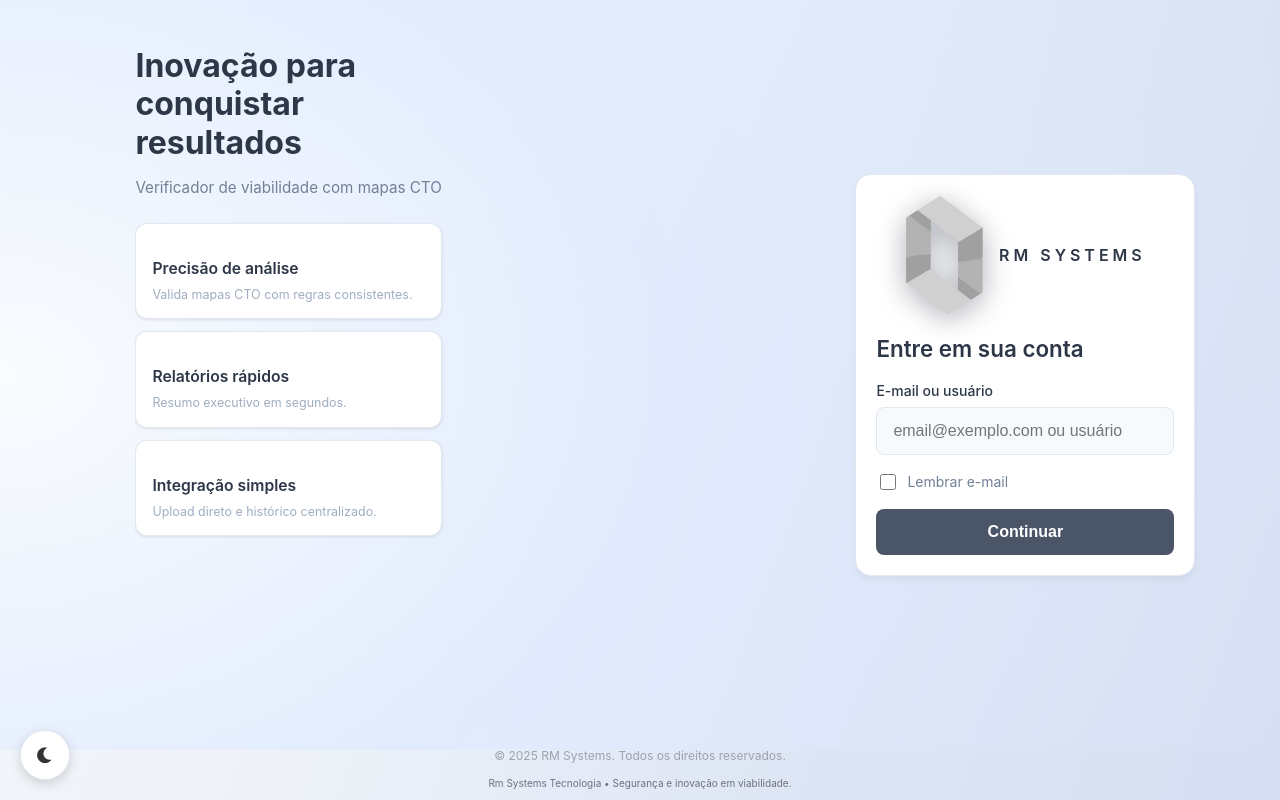
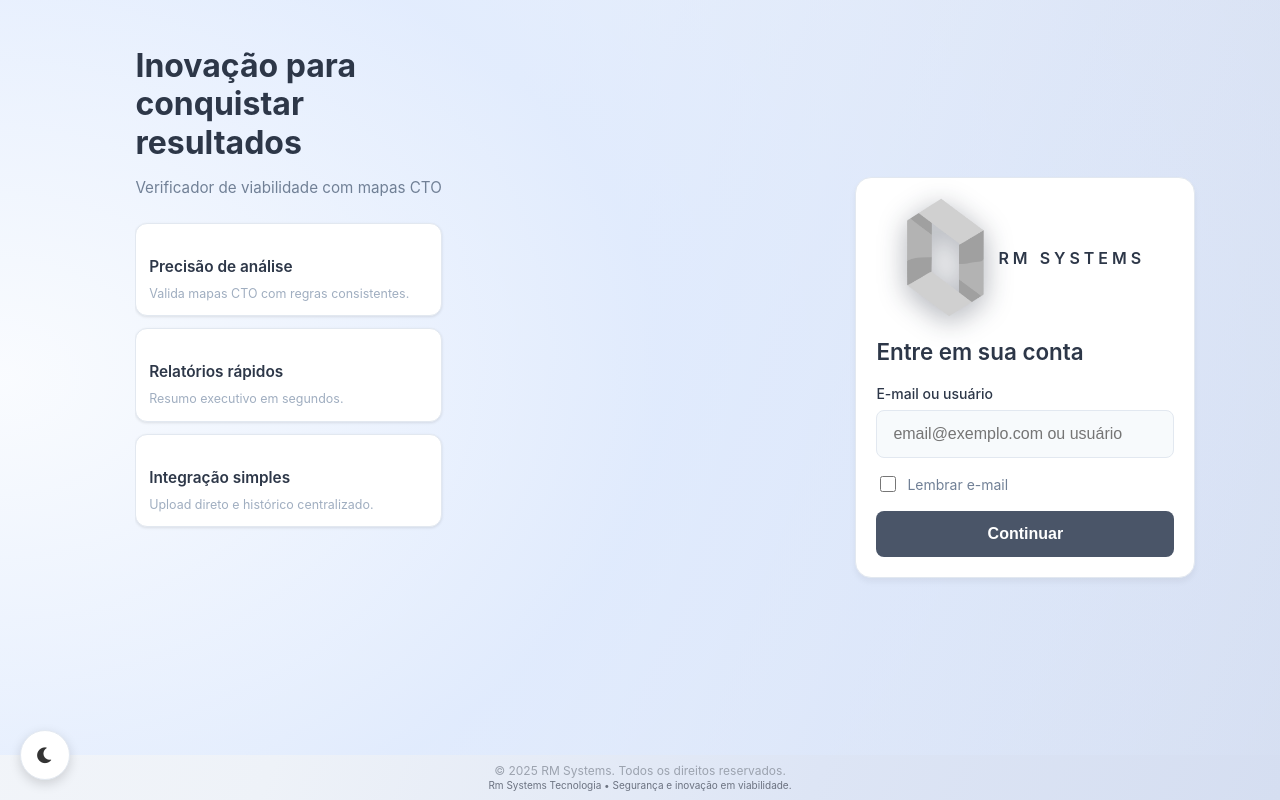
Before and after one commit to castrox-dev/Saas-Verificador-de-Viabilidade, a Django app: page /rm/login/ in a window 1280 px wide. Run offline with Django 5.2, Linux system fonts and the light colour scheme.

Commit message:
Update login.css

```diff
--- a/static/css/login.css
+++ b/static/css/login.css
@@ -102,11 +102,12 @@ body {
   width: 100%;
   flex: 1 1 0;
   min-height: 0;
-  height: calc(100vh - 50px); /* Altura total menos espaço do footer */
+  height: calc(100vh - clamp(45px, 5vh, 50px)); /* Altura total menos espaço do footer */
   overflow: hidden !important;
   position: relative;
-  max-height: calc(100vh - 50px);
+  max-height: calc(100vh - clamp(45px, 5vh, 50px));
   box-sizing: border-box;
+  flex-shrink: 0;
 }
 
 .side-by-side-layout::before {
@@ -194,9 +195,10 @@ body {
   background: var(--img-card-bg);
   border: 1px solid var(--img-card-border);
   border-radius: 12px;
-  padding: 0.875rem 1rem;
+  padding: clamp(0.65rem, 1vw, 0.875rem) clamp(0.75rem, 1vw, 1rem);
   box-shadow: 0 1px 3px rgba(0, 0, 0, 0.1);
   transition: transform 0.2s ease, box-shadow 0.2s ease;
+  flex-shrink: 0;
 }
 
 .compact-feature:hover {
@@ -205,15 +207,16 @@ body {
 }
 
 .compact-feature h4 {
-  font-size: 0.98rem;
+  font-size: clamp(0.85rem, 1.2vw, 0.98rem);
   font-weight: 600;
-  margin-bottom: 0.5rem;
+  margin-bottom: clamp(0.35rem, 0.75vw, 0.5rem);
   color: var(--img-text-primary);
+  line-height: 1.3;
 }
 
 .compact-feature p {
-  font-size: 0.78rem;
-  line-height: 1.5;
+  font-size: clamp(0.7rem, 1vw, 0.78rem);
+  line-height: 1.4;
   color: var(--img-text-light);
   margin: 0;
 }
@@ -250,8 +253,9 @@ body {
   display: flex;
   align-items: center;
   justify-content: center;
-  gap: 0.875rem;
-  margin-bottom: 1.25rem;
+  gap: clamp(0.65rem, 1vw, 0.875rem);
+  margin-bottom: clamp(0.85rem, 1.5vw, 1.25rem);
+  flex-shrink: 0;
 }
 .logo-container .login-logo {
   width: 80px;
@@ -273,17 +277,20 @@ body {
 }
 
 .card-title {
-  font-size: 1.4rem;
+  font-size: clamp(1.2rem, 1.8vw, 1.4rem);
   font-weight: 600;
   color: var(--img-text-primary);
   text-align: left;
-  margin-bottom: 1.25rem;
+  margin-bottom: clamp(0.85rem, 1.5vw, 1.25rem);
+  line-height: 1.3;
+  flex-shrink: 0;
 }
 
 .form {
   display: flex;
   flex-direction: column;
-  gap: 1rem;
+  gap: clamp(0.75rem, 1.2vw, 1rem);
+  flex-shrink: 0;
 }
 
 .form-row {
@@ -402,8 +409,8 @@ body {
 /* === FOOTER === */
 .login-footer {
   text-align: center;
-  padding: 8px 10px;
-  font-size: 12px;
+  padding: clamp(6px, 0.8vh, 8px) clamp(8px, 1vw, 10px);
+  font-size: clamp(10px, 1.2vw, 12px);
   color: #9ca3af;
   background: transparent;
   position: fixed;
@@ -413,47 +420,57 @@ body {
   z-index: 10;
   margin: 0;
   flex-shrink: 0;
-  height: 50px;
+  height: clamp(45px, 5vh, 50px);
+  min-height: clamp(45px, 5vh, 50px);
+  max-height: clamp(45px, 5vh, 50px);
   display: flex;
   flex-direction: column;
   justify-content: center;
   align-items: center;
+  box-sizing: border-box;
 }
 
 .login-footer__meta {
-  margin-top: 2px;
-  font-size: 10px;
+  margin-top: clamp(1px, 0.3vh, 2px);
+  font-size: clamp(9px, 1vw, 10px);
   color: #6b7280;
+  line-height: 1.2;
+}
+
+.login-footer p {
+  margin: 0;
+  padding: 0;
+  line-height: 1.2;
 }
 
 /* === RESPONSIVIDADE === */
 @media (max-width: 1024px) {
   .side-by-side-layout {
-    height: calc(100vh - 50px);
-    max-height: calc(100vh - 50px);
+    height: calc(100vh - clamp(45px, 5vh, 50px));
+    max-height: calc(100vh - clamp(45px, 5vh, 50px));
   }
 
   .info-side {
     flex: 1.2;
-    padding: 1.5rem 1.25rem;
+    padding: clamp(1rem, 1.8vw, 1.5rem) clamp(1rem, 1.5vw, 1.25rem);
   }
 
   .login-side {
     flex: 1;
-    padding: 1.25rem;
+    padding: clamp(1rem, 1.5vw, 1.25rem);
   }
 
   .main-title {
-    font-size: 1.75rem;
-    margin-bottom: 0.65rem;
+    font-size: clamp(1.5rem, 2.5vw, 1.75rem);
+    margin-bottom: clamp(0.5rem, 1vw, 0.65rem);
   }
 
   .main-subtitle {
-    margin-bottom: 1.25rem;
+    margin-bottom: clamp(0.85rem, 1.8vw, 1.25rem);
   }
 
   .compact-feature {
-    padding: 0.8rem 0.9rem;
+    padding: clamp(0.65rem, 1vw, 0.8rem) clamp(0.7rem, 1vw, 0.9rem);
   }
 }
 
```
